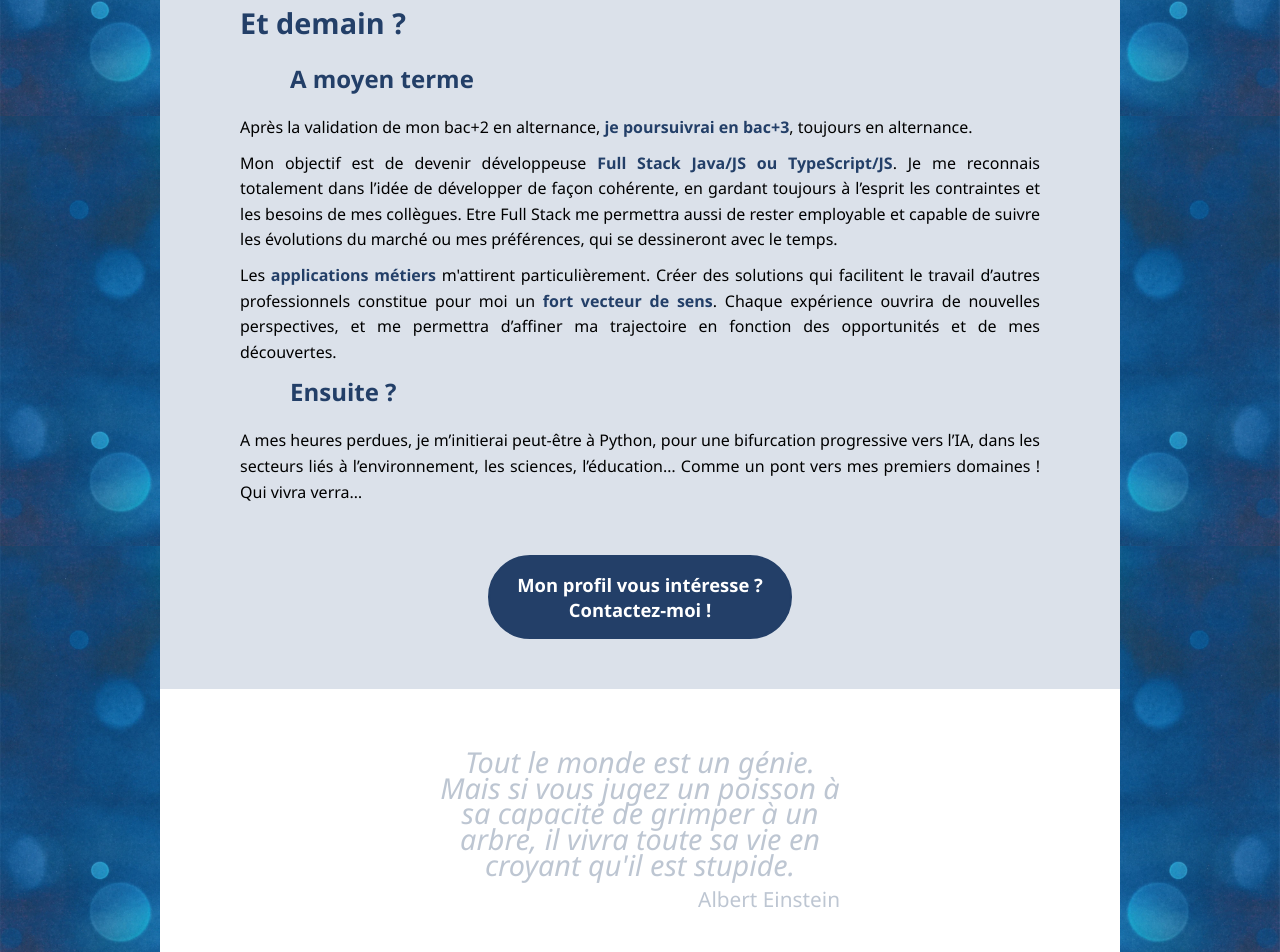
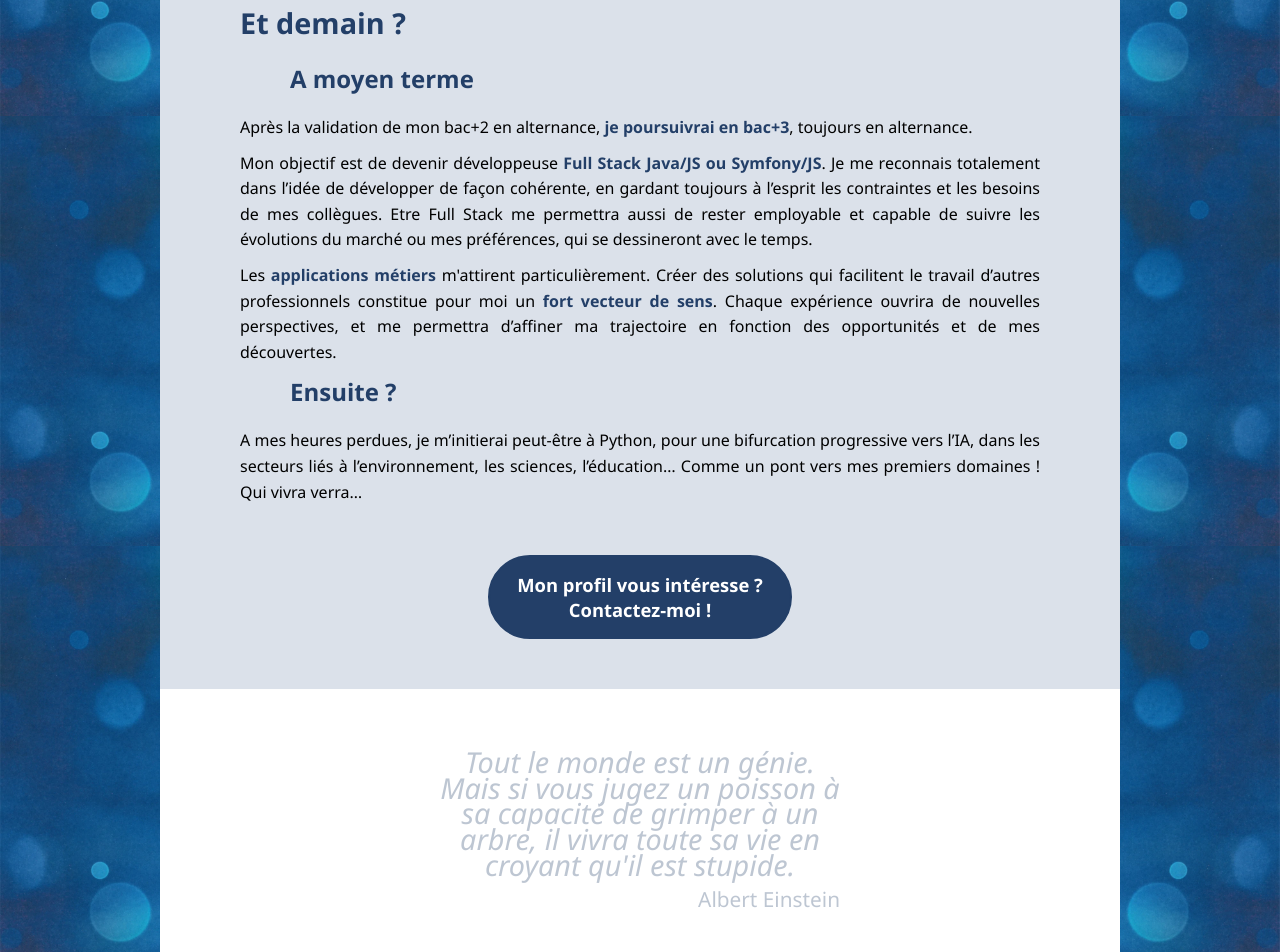
Before and after one commit to AudeCharrier/Portfolio, a plain HTML site: page a_propos/a_propos.html in a window 1280 px wide. Shown: the part 2996-3948 px from the top of the page. Drawn offline with nearby package versions, Linux system fonts and the light colour scheme.

Commit message:
Update a_propos.html

```diff
--- a/a_propos/a_propos.html
+++ b/a_propos/a_propos.html
@@ -224,7 +224,7 @@
                 <p>Après la validation de mon bac+2 en alternance, <strong>je poursuivrai en bac+3</strong>, toujours en alternance.
                 </p>
 
-                <p>Mon objectif est de devenir développeuse <strong>Full Stack Java/JS ou TypeScript/JS</strong>. Je me reconnais totalement dans l’idée de
+                <p>Mon objectif est de devenir développeuse <strong>Full Stack Java/JS ou Symfony/JS</strong>. Je me reconnais totalement dans l’idée de
                     développer de façon cohérente, en gardant toujours à l’esprit les contraintes et les besoins de mes collègues.
                     Etre Full Stack me permettra aussi de rester employable et capable de suivre les évolutions du marché ou mes préférences,
                     qui se dessineront avec le temps.
```
